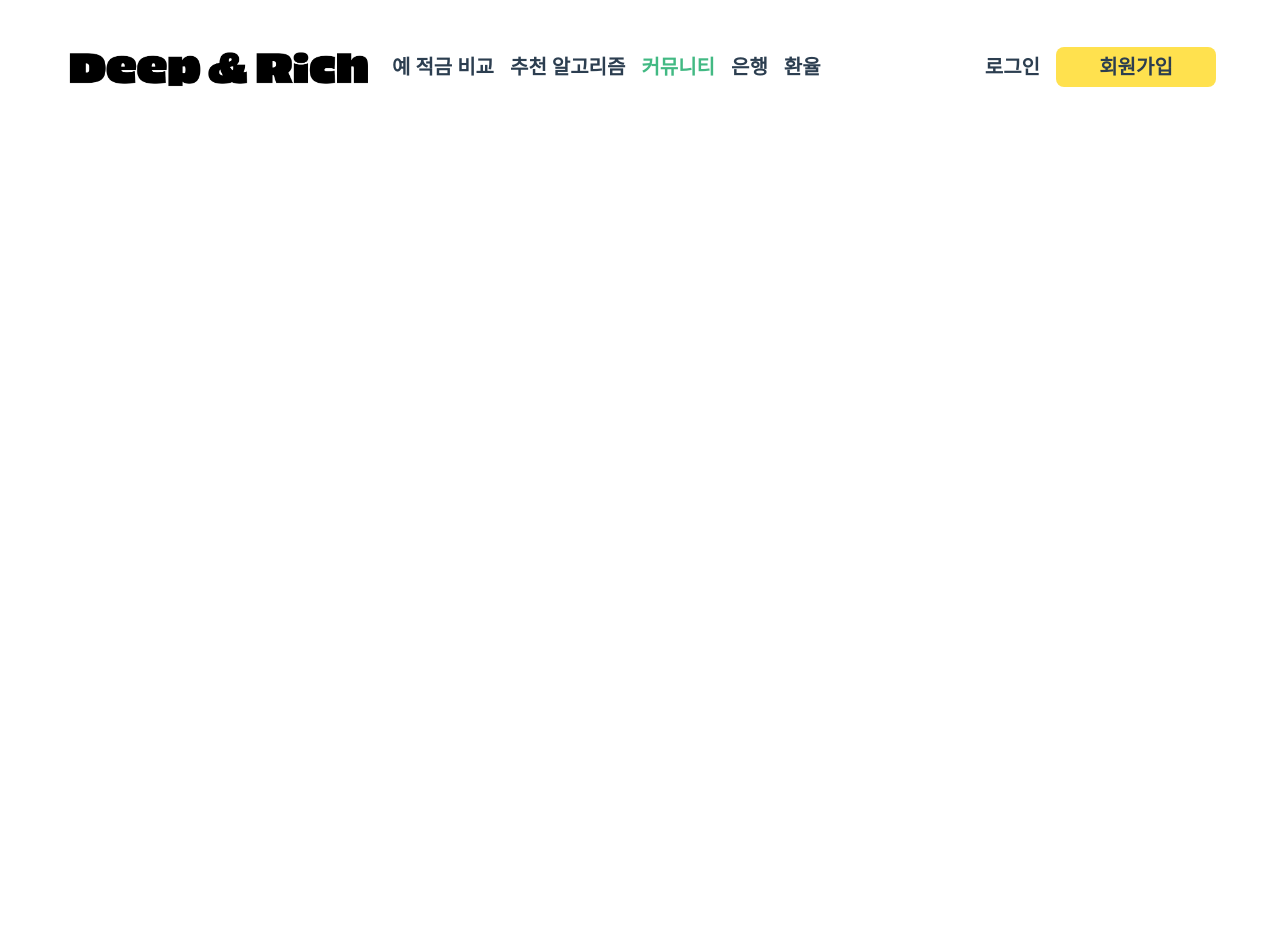
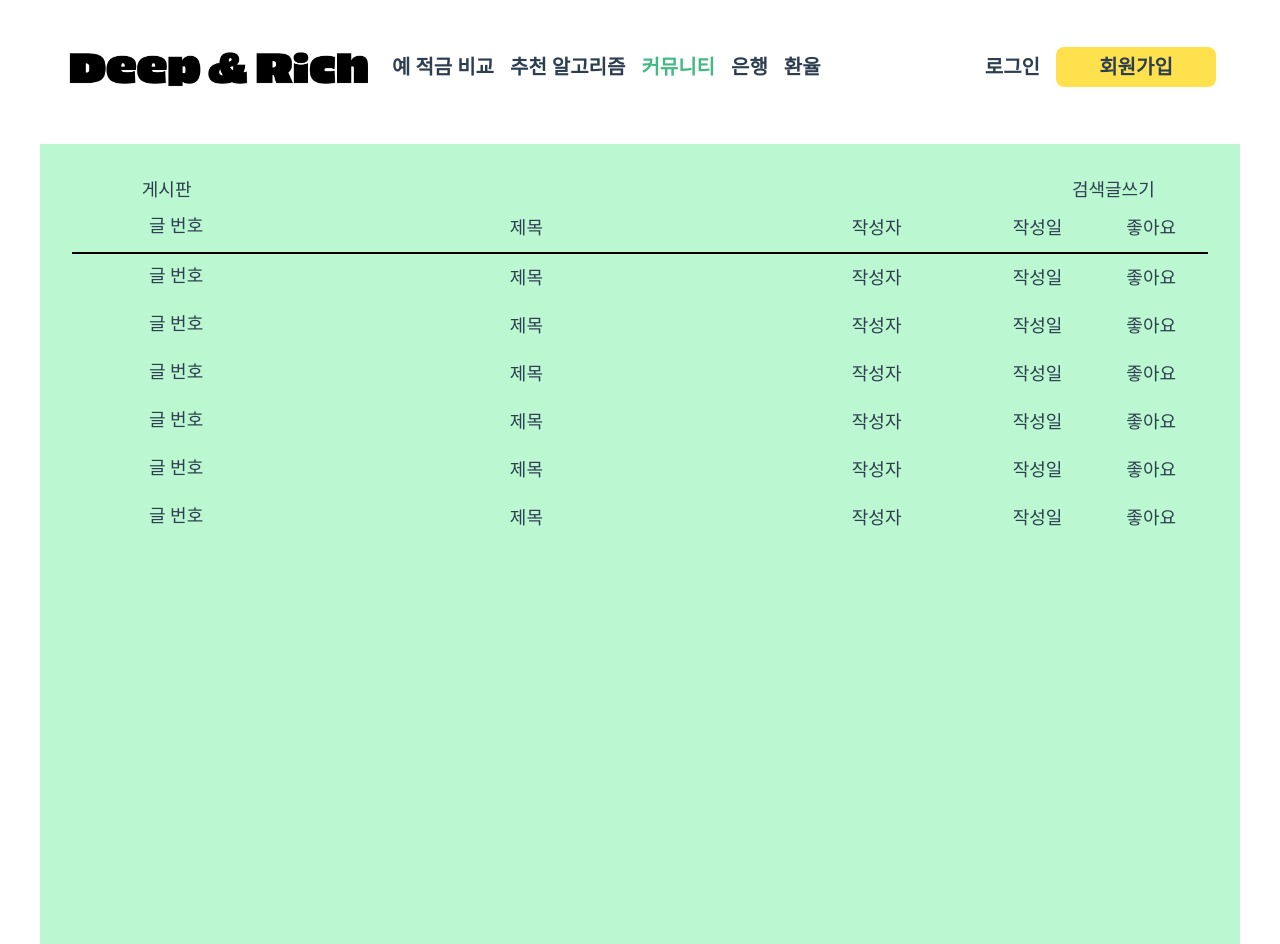
Before and after one commit to DeepAndRich/DeepAndRich, a Vue app in the folder final-pjt-front/: page /community in a window 1280 px wide. Before the commit the page ends 800 px from the top, so only its background shows below. Built offline with nearby package versions, Linux system fonts and the light colour scheme; no server answers; a web font is replaced by a local one.

Commit message:
커뮤니티 조금..

```diff
--- /dev/null
+++ b/final-pjt-front/src/components/Community/CommunityList.vue
@@ -0,0 +1,30 @@
+<template>
+	<div class="flex items-center justify-around w-full h-12">
+		<div class="w-2/12 h-8">글 번호</div>
+		<div class="w-5/12">{{ item.title }}</div>
+		<div class="w-2/12">{{ item.author }}</div>
+		<div class="w-1/12">{{ item.created_at }}</div>
+		<div class="w-1/12">{{ item.like_users }}</div>
+	</div>
+</template>
+
+<script>
+export default {
+	name: 'CommunityList',
+	props: {
+		item: {
+			type: Object,
+			default: () => {
+				return {
+					title: '제목',
+					author: '작성자',
+					created_at: '작성일',
+					like_users: '좋아요',
+				};
+			},
+		},
+	},
+};
+</script>
+
+<style></style>
--- a/final-pjt-front/src/components/Sign/LoginComponent.vue
+++ b/final-pjt-front/src/components/Sign/LoginComponent.vue
@@ -10,7 +10,7 @@
 			<p v-if="loginCheck" class="loginCheckText">
 				아이디 또는 비밀번호를 확인해 주세요
 			</p>
-			<div @click="loginClick">
+			<div @click="loginClick" @keyup.enter="loginClick">
 				<SignButton buttonName="로 그 인" />
 			</div>
 			<div class="mt-2">
--- a/final-pjt-front/src/router/index.js
+++ b/final-pjt-front/src/router/index.js
@@ -3,6 +3,7 @@ import VueRouter from 'vue-router';
 import MainView from '../views/MainView.vue';
 import ProfileView from '@/views/ProfileView';
 import FinanceView from '@/views/FinanceView';
+import CommunityView from '@/views/CommunityView';
 import OthersView from '@/views/OthersView';
 
 Vue.use(VueRouter);
@@ -24,6 +25,11 @@ const routes = [
 		component: FinanceView,
 	},
 	{
+		path: '/community',
+		name: 'community',
+		component: CommunityView,
+	},
+	{
 		path: '/others',
 		name: 'otherpage',
 		component: OthersView,
--- /dev/null
+++ b/final-pjt-front/src/views/CommunityView.vue
@@ -0,0 +1,49 @@
+<template>
+	<div class="community p-8 bg-green-200 text-lg">
+		<div class="flex items-center justify-between">
+			<div class="w-2/12">게시판</div>
+			<div class="w-2/12">
+				<button>검색</button>
+				<button>글쓰기</button>
+			</div>
+		</div>
+		<div class="border-solid border-b-2 border-black">
+			<CommunityList />
+		</div>
+		<CommunityList />
+		<CommunityList />
+		<CommunityList />
+		<CommunityList />
+		<CommunityList />
+		<CommunityList />
+	</div>
+</template>
+
+<script>
+import CommunityList from '@/components/Community/CommunityList.vue';
+
+export default {
+	name: 'CommunityView',
+	components: {
+		CommunityList,
+	},
+	data() {
+		return {
+			tableHeader: {
+				title: '제목',
+				author: '작성자',
+				created_at: '작성일',
+			},
+		};
+	},
+};
+</script>
+
+<style>
+.community {
+	margin: 0 auto;
+	width: 1200px;
+	height: 800px;
+	/* background-color: #000; */
+}
+</style>
```
